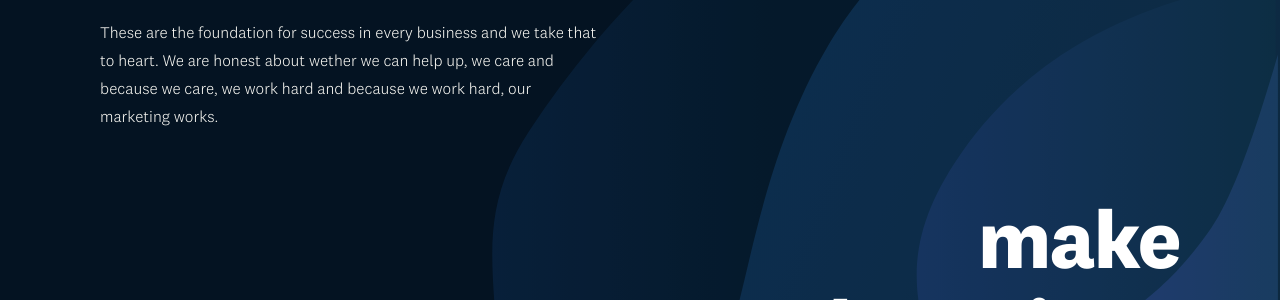
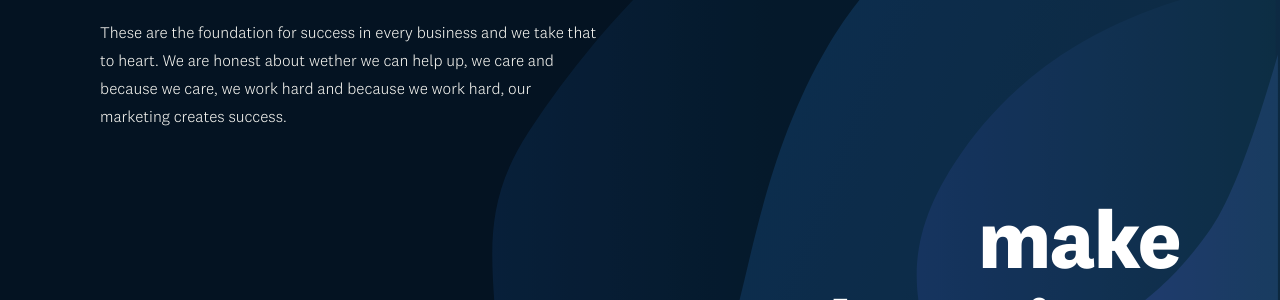
Before and after one commit to thomasjbhamilton/reverbconsulting, a Jekyll site: the page built from index.md, in a window 1280 px wide and 900 px high. Shown: the part 209-509 px from the top of the window. Built offline with Jekyll 4.4.1, drawn with Linux system fonts in a browser that asks for light colours.

Commit message:
fix some missing links, adjust social links and fix a couple spelling mistakes

```diff
--- a/_includes/components/social-icons.html
+++ b/_includes/components/social-icons.html
@@ -1,5 +1,5 @@
 <div class="social-icons">
-  <a class="social-icon">
+  <a class="social-icon" href="https://open.spotify.com/user/thomasjbhamilton?si=P5UyL-qHQCekSvcGEIZxQg" target="_blank">
     <svg xmlns="http://www.w3.org/2000/svg" width="25" height="24" xmlns:xlink="http://www.w3.org/1999/xlink">
       <defs>
         <path id="a" d="M0 0h24v24H0z"/>
@@ -12,19 +12,22 @@
       </g>
     </svg>
   </a>
-  <a class="social-icon">
+  <a class="social-icon" href="https://www.instagram.com/reverbconsulting/" target="_blank">
     <svg xmlns="http://www.w3.org/2000/svg" width="24" height="24">
       <path fill="#041322" fill-rule="evenodd" d="M21.6 19.2c0 1.3248-1.0752 2.4-2.4 2.4H4.8c-1.3248 0-2.4-1.0752-2.4-2.4v-8.4h2.5212c-.066.3924-.1212.7896-.1212 1.2 0 3.9768 3.2244 7.2 7.2 7.2s7.2-3.2232 7.2-7.2c0-.4104-.054-.8076-.1212-1.2H21.6v8.4zM12 7.2c2.6508 0 4.8 2.1492 4.8 4.8s-2.1492 4.8-4.8 4.8-4.8-2.1492-4.8-4.8S9.3492 7.2 12 7.2zm4.8 0h3.6V3.6h-3.6v3.6zM19.2 0H4.8C2.1492 0 0 2.1492 0 4.8v14.4C0 21.8508 2.1492 24 4.8 24h14.4c2.6508 0 4.8-2.1492 4.8-4.8V4.8C24 2.1492 21.8508 0 19.2 0z"/>
     </svg>
   </a>
-  <a class="social-icon">
+  <a class="social-icon" href="https://www.linkedin.com/company/10668021/" target="_blank">
     <svg xmlns="http://www.w3.org/2000/svg" width="24" height="24">
       <path fill="#041322" fill-rule="evenodd" d="M16.909 16.3636h-2.1817V13.091c0-.6105-.1877-1.0992-.7097-1.0992-.9267 0-.9267 1.099-.9267 1.099v3.2728h-2.182v-6h2.182l-.0023.9655s.2166-.973 1.8333-.973c1.2447 0 1.987 1.027 1.987 2.735v3.2726zm-8.186-6.542c-.5995 0-1.0866-.49-1.0866-1.0927 0-.604.487-1.0926 1.0865-1.0926.601 0 1.087.4887 1.087 1.0925 0 .6026-.486 1.0925-1.087 1.0925zm-1.0866 6.542H9.81V10.356H7.6364v6.0076zM21.8182 0H2.1818C.9768 0 0 .977 0 2.1818v19.6364C0 23.0232.977 24 2.1818 24h19.6364C23.0232 24 24 23.023 24 21.8182V2.1818C24 .9768 23.023 0 21.8182 0z"/>
     </svg>
   </a>
-  <a class="social-icon">
+  <a class="social-icon" href="https://www.facebook.com/Reverb-Consulting-334077433747423/" target="_blank">
     <svg xmlns="http://www.w3.org/2000/svg" width="24" height="24">
-      <path fill="#041322" fill-rule="evenodd" d="M14.5342 12h-1.452v4.9102h-2.1758V12H9.8187v-1.6418h1.0877V9.2918c0-1.3805.614-2.202 2.3574-2.202h1.452V8.731h-.907c-.6792 0-.724.2368-.724.678l-.0026.9492h1.6445L14.5342 12zm7.284-12H2.1818C.9768 0 0 .977 0 2.1818v19.6364C0 23.0232.977 24 2.1818 24h19.6364C23.0232 24 24 23.023 24 21.8182V2.1818C24 .9768 23.023 0 21.8182 0z"/>
+      <path fill="#041322"
+            fill-rule="evenodd"
+            d="M14.5342 12h-1.452v4.9102h-2.1758V12H9.8187v-1.6418h1.0877V9.2918c0-1.3805.614-2.202 2.3574-2.202h1.452V8.731h-.907c-.6792 0-.724.2368-.724.678l-.0026.9492h1.6445L14.5342 12zm7.284-12H2.1818C.9768 0 0 .977 0 2.1818v19.6364C0 23.0232.977 24 2.1818 24h19.6364C23.0232 24 24 23.023 24 21.8182V2.1818C24 .9768 23.023 0 21.8182 0z"
+      />
     </svg>
   </a>
 </div>
--- a/_layouts/index.html
+++ b/_layouts/index.html
@@ -10,7 +10,7 @@
     <p class="hp-hero__value-body">
       These are the foundation for success in every business and we take that
       to heart. We are honest about wether we can help up, we care and because
-      we care, we work hard and because we work hard, our marketing works.
+      we care, we work hard and because we work hard, our marketing creates success.
     </p>
   </div>
   <h1 class="hp-hero__tagline">
@@ -109,7 +109,7 @@
           relationship builders, and we want to understand the heart of who you
           are and what you represent. You matter to us.
         </p>
-        <a class="hp-du__btn" href="/about">
+        <a class="hp-du__btn" href="/blog">
           more of our thoughts
         </a>
       </div>
```
